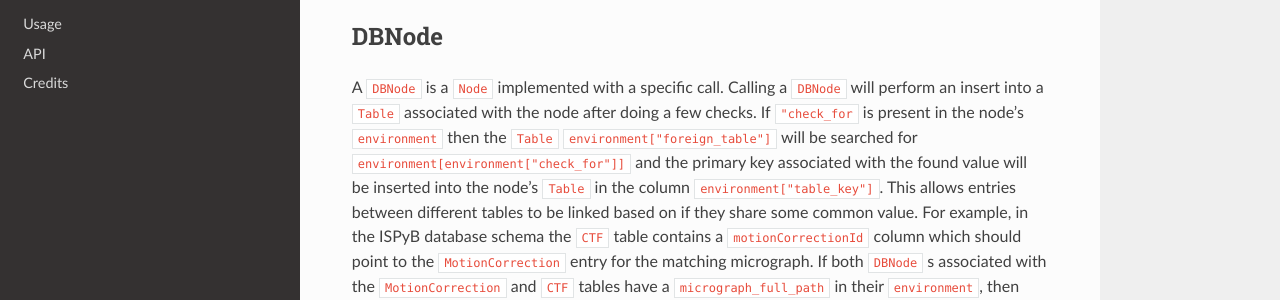
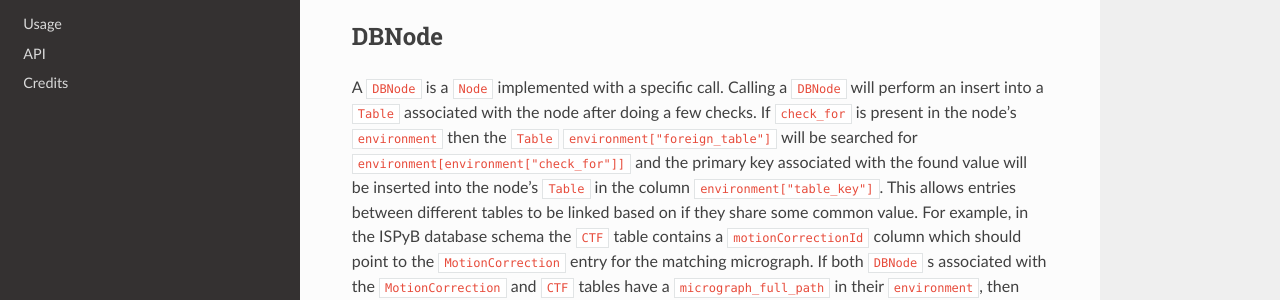
Before and after one commit to DiamondLightSource/python-relion, a Sphinx documentation site: the page built from docs/dbmodel.rst, in a window 1280 px wide and 900 px high, scrolled down 1078 px. Shown: the part 153-453 px from the top of the window. Built offline with Sphinx 7.4.7 and the Read the Docs theme 2.0.0, drawn with Linux system fonts in a browser that asks for light colours.

Commit message:
Fix documentation typo
Co-authored-by: Markus Gerstel <2102431+Anthchirp@users.noreply.github.com>

```diff
--- a/docs/dbmodel.rst
+++ b/docs/dbmodel.rst
@@ -55,7 +55,7 @@ DBNode
 ------
 
 A ``DBNode`` is a ``Node`` implemented with a specific call. Calling a ``DBNode`` will perform an insert into
-a ``Table`` associated with the node after doing a few checks. If ``"check_for`` is present in the node's
+a ``Table`` associated with the node after doing a few checks. If ``check_for`` is present in the node's
 ``environment`` then the ``Table`` ``environment["foreign_table"]`` will be searched for
 ``environment[environment["check_for"]]`` and the primary key associated with the found value will be inserted
 into the node's ``Table`` in the column ``environment["table_key"]``. This allows entries between different tables
```
